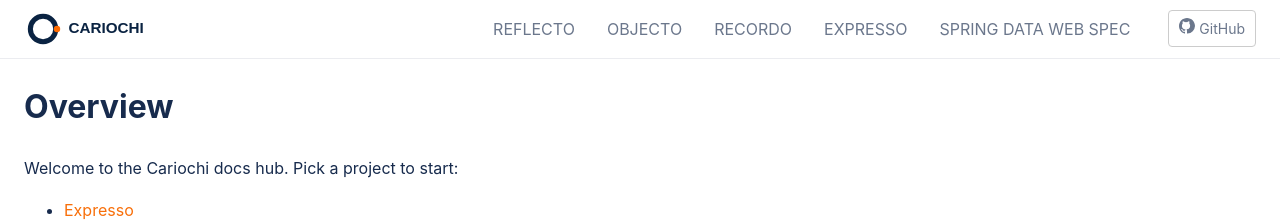
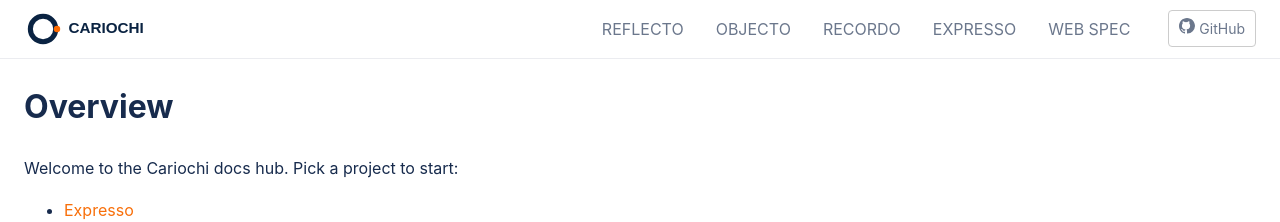
Before and after one commit to cariochi/cariochi.github.io, a Jekyll site: the page built from index.md, in a window 1280 px wide. Shown: the top 222 px of the page. Built offline with Jekyll 4.4.1, drawn with Linux system fonts in a browser that asks for light colours.

```diff
--- a/_data/projects.yml
+++ b/_data/projects.yml
@@ -6,5 +6,5 @@
   url: /projects/recordo
 - title: EXPRESSO
   url: /projects/expresso
-- title: SPRING DATA WEB SPEC
+- title: WEB SPEC
   url: /projects/spring-data-web-spec
```
Also changed, not shown: .github/workflows/jekyll.yml (added).
